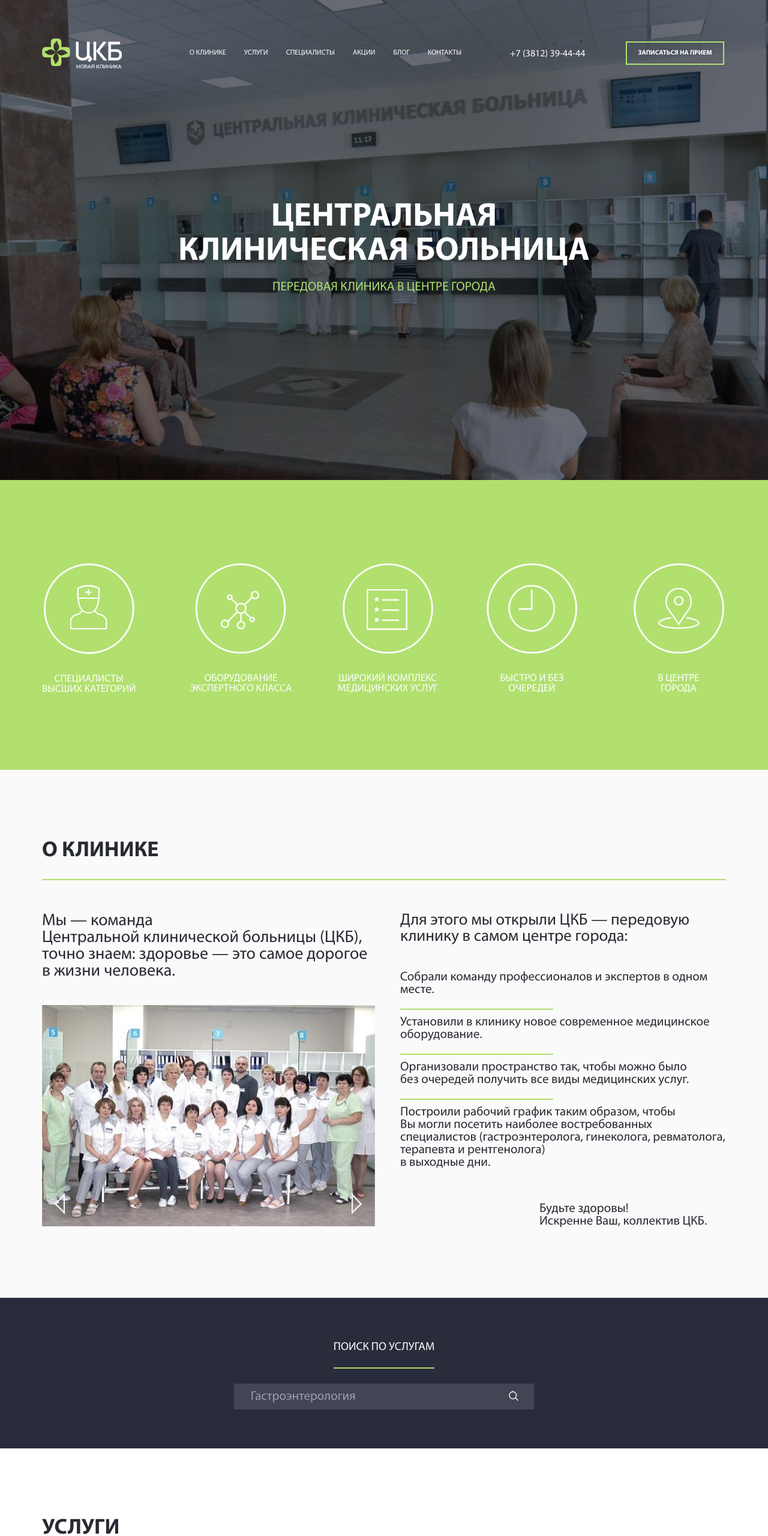
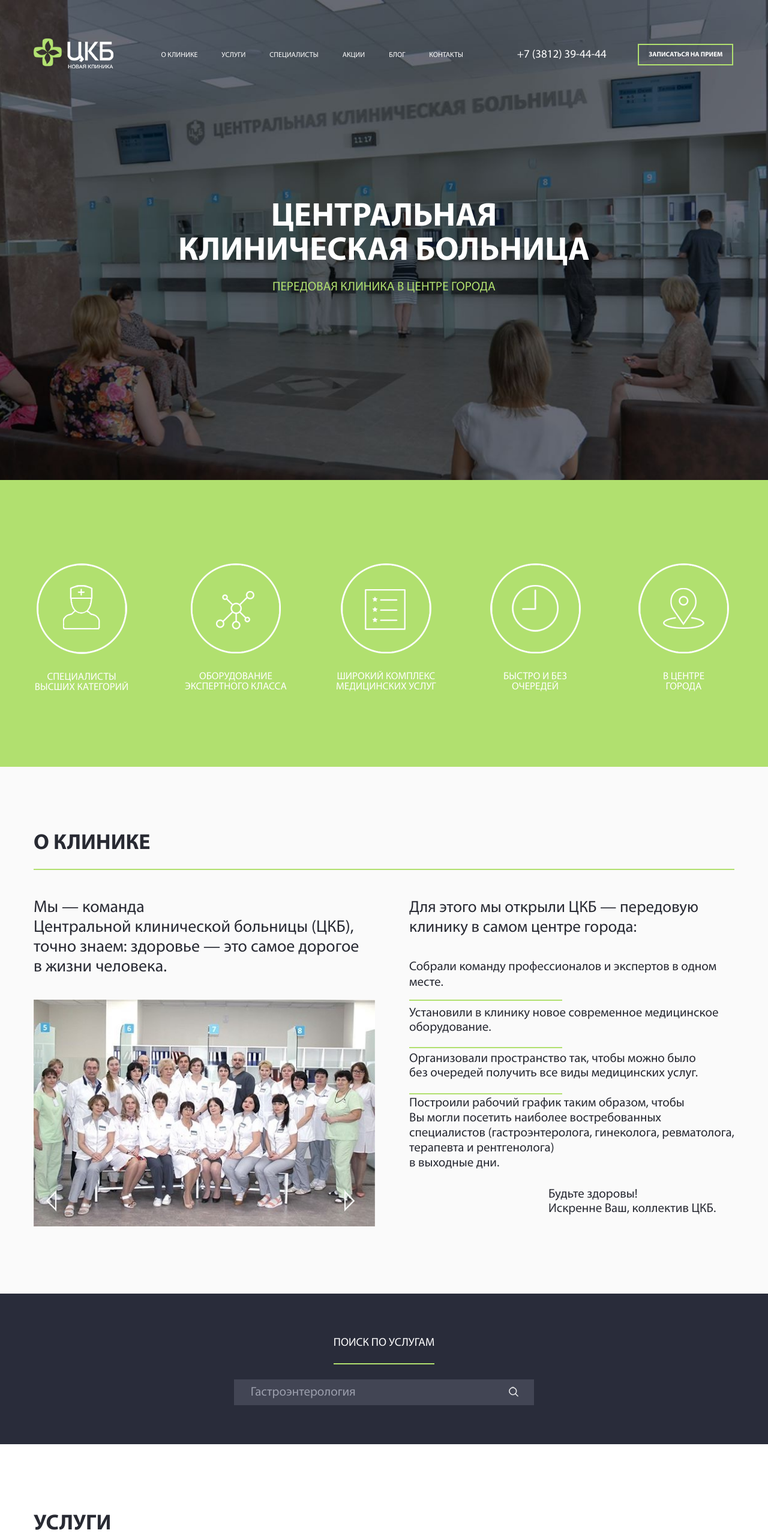
Before and after one commit to Michael-Ivonin/ClinicForApptech, a plain HTML site: page index.html in a window 1280 px wide. Shown: the top 2560 px of the page at 60% size. Drawn offline with Linux system fonts and the light colour scheme; some packages are replaced by stand-ins of ours.

Commit message:
Продолжение вёрстки

```diff
--- a/index.html
+++ b/index.html
@@ -12,15 +12,15 @@
   <link href='style/style.css' rel='stylesheet'>
 </head>
 <body>
-<header class='header' id='header'>
+  <header class='header'>
     <div class='container'>
       <div class='row'>
-      <div class='col-lg-2 col-md-2 col-sm-3'>
+        <div class='col-lg-2 col-md-2 col-sm-9 col-xs-8'>
           <a href='#' class='header__logo-link'>
             <i class='sprite sprite-logo'></i>
-        </a> <!-- /header__logo-link -->
+          </a>
         </div>
-      <div class='col-lg-6 col-md-5 col-sm-5'>
+        <div class='col-lg-6 col-md-5 hidden-sm hidden-xs'>
           <nav class='menu'>
             <ul class='menu__list'>
               <li class='menu__list-item'><a class='menu__list-item-link' href='#'>О&nbsp;клинике</a></li>
@@ -35,7 +35,7 @@
         <div class='col-lg-2 col-md-2 hidden-sm hidden-xs'>
           <p class='header__phone'>+7 (3812) 39-44-44</p>
         </div>
-      <div class='col-lg-2 col-md-3'>
+        <div class='col-lg-2 col-md-3 col-sm-3 col-xs-4'>
           <button class='header__button' type='button' data-toggle='modal' data-target='#header-modal'>
             Записаться на&nbsp;прием
           </button>
@@ -71,7 +71,7 @@
             <i class='sprite sprite-placeholder'></i>
             <p class='benefits__item-text'>В&nbsp;центре<br>города</p>
           </div>
-      </div>
+        </div> <!-- /owl-carousel -->
       </div>
     </div> <!-- /benefits -->
     <section class='about-clinic'>
@@ -81,7 +81,8 @@
           <div class='col-lg-6 col-md-6'>
             <p class='about-clinic__introduction-text'>
               Мы&nbsp;&mdash; команда<br>Центральной клинической больницы (ЦКБ),<br>точно знаем: здоровье&nbsp;&mdash;
-            это самое дорогое<br>в&nbsp;жизни человека.
+              это самое дорогое<br>
+              в&nbsp;жизни человека.
             </p>
             <div class='owl-carousel' id='owl-carousel_2'>
               <div class='item'>
@@ -347,13 +348,16 @@
               <div class='col-lg-7 _shorter'>
                 <div class='offers__paragraphs'>
                   <a class='offers__paragraphs-item' href='#'>
-                  Основной заголовок акции. Желательно, не&nbsp;превышающий двух строк, помещающихся в&nbsp;этом блоке.
+                    Основной заголовок акции. Желательно, не&nbsp;превышающий двух строк, помещающихся в&nbsp;этом
+                    блоке.
                   </a>
                   <a class='offers__paragraphs-item' href='#'>
-                  Основной заголовок акции. Желательно, не&nbsp;превышающий двух строк, помещающихся в&nbsp;этом блоке.
+                    Основной заголовок акции. Желательно, не&nbsp;превышающий двух строк, помещающихся в&nbsp;этом
+                    блоке.
                   </a>
                   <a class='offers__paragraphs-item_no-line' href='#'>
-                  Основной заголовок акции. Желательно, не&nbsp;превышающий двух строк, помещающихся в&nbsp;этом блоке.
+                    Основной заголовок акции. Желательно, не&nbsp;превышающий двух строк, помещающихся в&nbsp;этом
+                    блоке.
                   </a>
                 </div> <!-- /offers__paragraphs -->
               </div>
@@ -385,6 +389,8 @@
                   </thead>
                   <tbody class='offers__program-table-main'>
                   <tr class='offers__program-table-main-row'>
+                    <td class='offers__program-table-main-cell_empty'></td>
+                    <td class='offers__program-table-main-cell_empty'></td>
                     <td class='offers__program-table-main-cell_empty'></td>
                   </tr>
                   <tr class='offers__program-table-main-row'>
@@ -493,8 +499,8 @@
             <div class='blog__description'>
               <h1 class='blog__description-heading'>Блог клиники ЦКБ</h1>
               <p class='blog__description-text'>
-              Интересные статьи, обучающие видео, последние исследования, полезная&nbsp;информация&nbsp;от&nbsp;ведущих
-              специалистов клиники и&nbsp;мировых специалистов.
+                Интересные статьи, обучающие видео, последние исследования,
+                полезная&nbsp;информация&nbsp;от&nbsp;ведущих специалистов клиники и&nbsp;мировых специалистов.
               </p>
               <h1 class='blog__description-subheading'>Полезные статьи</h1>
               <article class='blog__description-article'>
@@ -613,6 +619,8 @@
                   </thead>
                   <tbody class='services-modal__table-main'>
                   <tr class='services-modal__table-main-row'>
+                    <td class='services-modal__table-main-cell_empty'></td>
+                    <td class='services-modal__table-main-cell_empty'></td>
                     <td class='services-modal__table-main-cell_empty'></td>
                   </tr>
                   <tr class='services-modal__table-main-row'>
--- a/style/style.less
+++ b/style/style.less
@@ -200,10 +200,8 @@ body {
   font-family: "MyriadPro", sans-serif;
 }
 
-.stop-scrolling {
-  height: 100%;
-  overflow: hidden;
-  padding-right: 17px;
+.container {
+  padding: 0 1px;
 }
 
 .header {
@@ -221,25 +219,20 @@ body {
 }
 
 .menu {
-  padding-top: 18px;
+  padding-top: 22px;
 }
 
 .menu__list {
   font-size: 0;
-  //width: 100%;
-  //display: table;
   text-align: center;
 }
 
 .menu__list-item {
   display: inline-block;
-  //display: table-cell;
-  padding: 0 15px;
+  padding-right: 40px;
 }
 
 .menu__list-item-link {
-  //display: block;
-  //text-align: center;
   font-size: 12px;
   color: @white;
   transform: scaleX(0.87);
@@ -252,12 +245,15 @@ body {
 
 .header__phone {
   padding-top: 18px;
+  margin-left: 7px;
+  font-size: 19px;
 }
 
 .header__button {
-  width: 160px;
-  height: 35px;
-  margin-top: 7px;
+  width: 155px;
+  height: 32px;
+  margin-top: 11px;
+  margin-left: 11px;
   background: none;
   font-size: 11px;
   font-weight: 700;
@@ -304,7 +300,7 @@ body {
 .benefits {
   background: @light-green;
   padding-top: 139px;
-  padding-bottom: 126px;
+  padding-bottom: 124px;
 }
 
 /*.benefits .row._justify {
@@ -320,13 +316,13 @@ body {
 }
 
 .benefits__item-text {
-  margin-top: 29px;
+  margin-top: 26px;
   font-size: 17px;
 }
 
 .about-clinic {
-  padding-top: 117px;
-  padding-bottom: 117px;
+  padding-top: 110px;
+  padding-bottom: 112px;
   background: @medium-white;
 }
 
@@ -336,20 +332,20 @@ body {
   font-size: 36px;
   font-weight: 700;
   border-bottom: 2px solid @light-green;
-  padding-bottom: 29px;
-  margin-bottom: 54px;
+  padding-bottom: 24px;
+  margin-bottom: 47px;
 }
 
 .about-clinic__introduction-text {
   font-size: 28px;
   color: @dark-blue;
-  margin-bottom: 42px;
-  //line-height: 30px;
+  margin-bottom: 37px;
+  line-height: 33px;
 }
 
 .about-clinic .owl-nav {
   position: absolute;
-  top: 85%;
+  top: 84%;
   margin-left: 20px;
   margin-bottom: -52px;
 }
@@ -372,7 +368,7 @@ body {
   width: 18px;
   height: 36px;
   display: inline-block;
-  margin-left: 478px;
+  margin-left: 480px;
 
   &:hover {
     background-position: -732px -5px;
@@ -380,47 +376,54 @@ body {
 }
 
 .about-clinic .col-lg-6._shorter {
-  padding-left: 27px;
+  padding-left: 42px;
 }
 
 .about-clinic__reason-text {
   font-size: 27px;
   color: @dark-blue;
-  margin-bottom: 43px;
-  //line-height: 29px;
+  margin-bottom: 36px;
+  line-height: 33px;
   float: left;
 }
 
 .about-clinic__team-text {
   font-size: 21px;
   color: @dark-blue;
-  margin-bottom: 21px;
-  //line-height: 21px;
+  margin-bottom: 15px;
+  line-height: 26px;
   float: left;
 }
 
 .about-clinic__equipment-text {
   .about-clinic__team-text;
+  margin-bottom: 20px;
+  line-height: 24px;
 }
 
 .about-clinic__space-text {
   .about-clinic__team-text;
+  margin-top: -3px;
+  margin-bottom: 21px;
+  line-height: 24px;
 }
 
 .about-clinic__time-text {
   .about-clinic__team-text;
-  //line-height: 24px;
+  margin-top: -7px;
+  line-height: 25px;
 }
 
 .about-clinic__wish-text {
   .about-clinic__team-text;
-  margin: 35px 0 0 232px;
+  margin: 13px 0 0 232px;
+  line-height: 24px;
 }
 
 .about-clinic__line {
   border-top: 2px solid @light-green;
   width: 47%;
-  margin: 0 0 10px 0;
+  margin: 0 0 9px 0;
   //position: relative;
   //left: -144px;
   float: left;
@@ -1552,3 +1555,56 @@ body {
 .feedback-modal-2__callback-button {
   .feedback-modal-1__callback-button;
 }
+
+
+
+//@media (min-width: 768px) and (max-width: 979px)
+
+@media (min-width: 992px) and (max-width: 1199px) {
+  .header .row {
+    margin: 0 -12px;
+  }
+
+  .header .col-md-2 {
+    width: 19%;
+  }
+
+  .header .col-md-5 {
+    width: 42.666667%;
+  }
+
+
+  .menu {
+    margin-left: 0;
+  }
+
+  .menu__list-item{
+    padding: 0px 6px;
+  }
+
+  .header__phone {
+    margin-left: 0;
+    font-size: 17px;
+  }
+
+  .header .col-md-3 {
+    width: 19%;
+  }
+
+  .header__button {
+    margin-left: 7px;
+  }
+}
+
+
+
+
+/*
+.header, .benefits {
+  display: none;
+}
+
+.search-for-services, .services, .feedback, .experts, .offers, .blog, .contacts, .map, .footer {
+  display: none;
+}
+*/
```
Also changed, not shown: style/style.css. Lines whose indentation alone changed are shown as unchanged.
